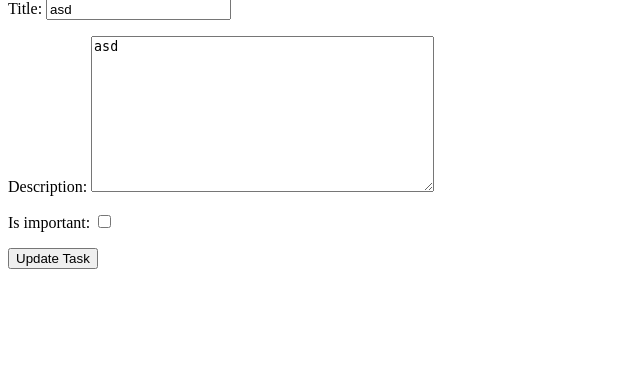
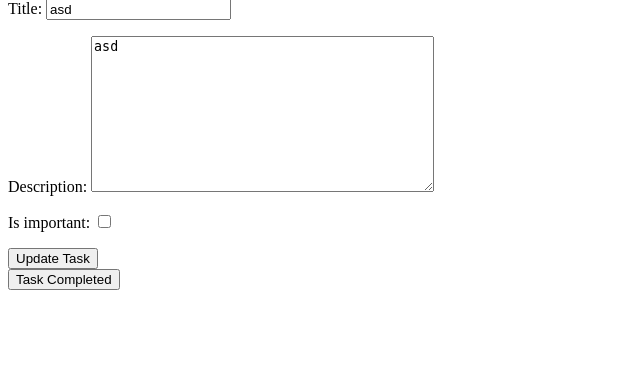
Before and after one commit to rodrigo-carrasco-ra/Django-CRUD-Auth, a Django app: page /tasks/5/ in a window 1280 px wide. Shown: the part 334-703 px from the top of the page, without its empty margins (0-640 px from the left). Run offline with Django 4.2, Linux system fonts and the light colour scheme; a user stored in the database is signed in; data comes from the database, SQL or seed files in the repository; both versions use the stored data as it was after the commit.

Commit message:
Actualizar listo.

```diff
--- a/tasks/templates/readtask.html
+++ b/tasks/templates/readtask.html
@@ -5,13 +5,16 @@
     <h2>Task details:</h2>
     <h1>Title: {{task.title}}</h1>
 
+    {{error}}
+
     <form method="POST">
         {% csrf_token %}
         {{form.as_p}}
         <button>
             Update Task
         </button>
-
     </form>
 
+    <button>Task Completed</button>
+
     {% endblock %}
--- a/tasks/views.py
+++ b/tasks/views.py
@@ -79,9 +79,22 @@ def create_task(request):
         })
 
 def read_task(request,task_id):
-    task=get_object_or_404(Task,pk=task_id)# solicito el modelo Task y busca el dato donde el pk sea igual a task_id Y si no esta tira error 404
-    form = CreateTaskForm(instance=task)
-    return render (request,'readtask.html',{
-        'task':task,
-        'form':form
-    })
+    if request.method == 'GET':
+        task=get_object_or_404(Task,pk=task_id, user=request.user)# solicito el modelo Task y busca el dato donde el pk sea igual a task_id Y si no esta tira error 404
+        form = CreateTaskForm(instance=task)
+        return render (request,'readtask.html',{
+            'task':task,
+            'form':form
+        })
+    else:
+        try:
+            task = get_object_or_404(Task,pk=task_id, user=request.user)# debe ser el mismo usuario que creo el que pueda modificarlo.
+            form = CreateTaskForm(request.POST,instance=task) #toma los datos de las tareas y genera un nuevo formulario
+            form.save()
+            return redirect('tasks')
+        except ValueError:
+            return render (request,'readtask.html',{
+            'task':task,
+            'form':form,
+            'error': 'There was an error updating your task. Try again.'
+        })
```
Also changed, not shown: db.sqlite3.
